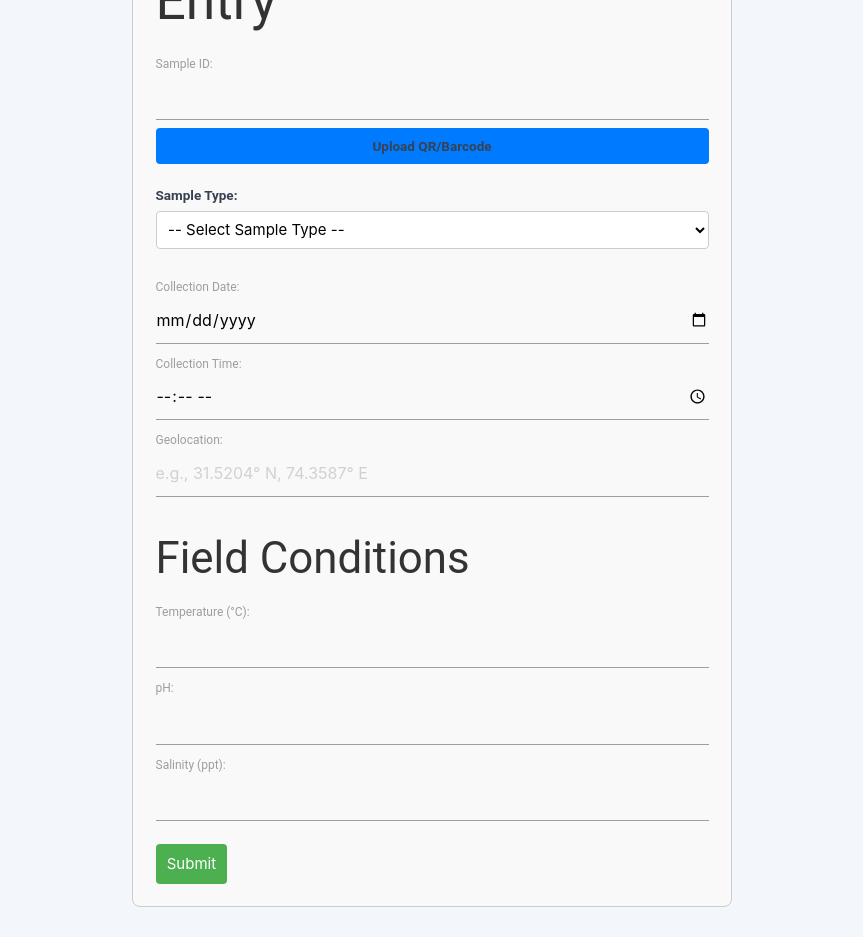
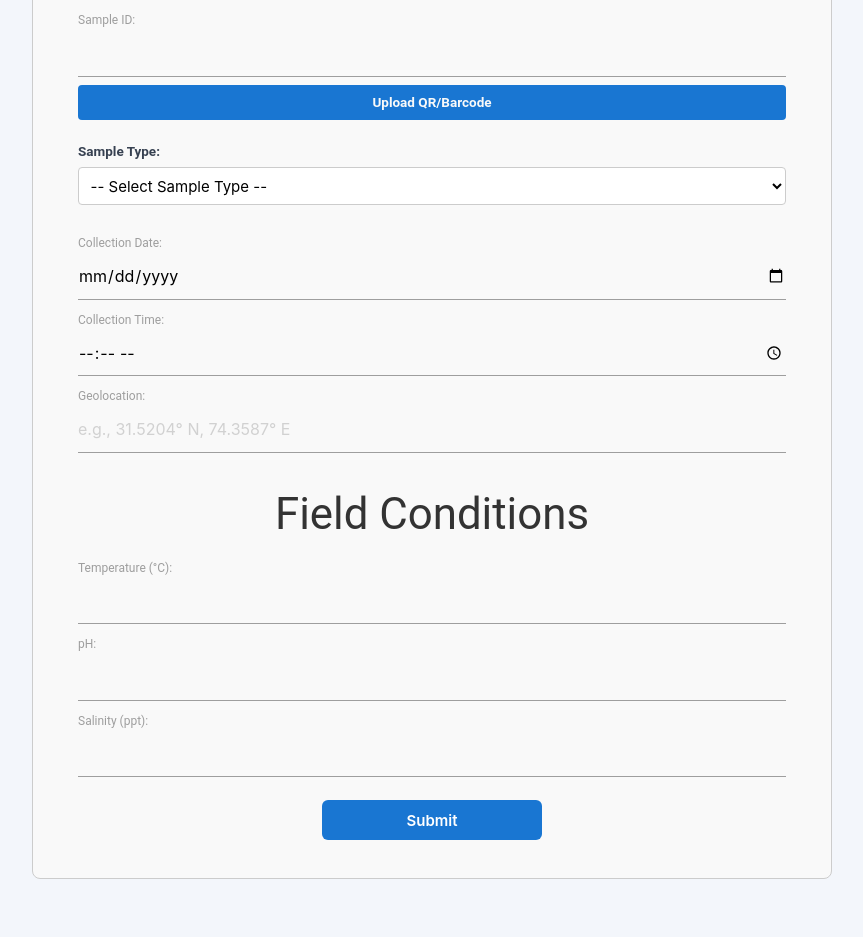
Before and after one commit to Romi-2/Mobile-Bio-Lab-Fullstack, a React (Vite) app in the folder Frontend/Mobile-Bio-Lab/: page /reservation in a window 1280 px wide. Shown: the part 240-1177 px from the top of the page, without its empty margins (208-1071 px from the left). After the commit the page ends 1149 px from the top, so only its background shows below. Built offline with nearby package versions, Linux system fonts and the light colour scheme.

Commit message:
App.tsx, Reservationpage.tsx, reservationservice.ts and reservation.css are updated

```diff
--- a/Frontend/Mobile-Bio-Lab/src/App.tsx
+++ b/Frontend/Mobile-Bio-Lab/src/App.tsx
@@ -20,7 +20,6 @@ import ForgotPasswordPage from "./pages/Forgetpasswordpage";
 import ResetPasswordPage from "./pages/resetpasswordpage";
 import AdminReport from "./components/AdminReport";
 import ReservationPage from "./pages/Reservationpage";
-import SamplePage from "./pages/Samplepage";
 import SampleApprove from "./components/sampleapprove";
 
 
@@ -42,7 +41,6 @@ function AppContent() {
            <Route path="/forgotPassword" element={<ForgotPasswordPage />} />
            <Route path="/reset-password/:token" element={<ResetPasswordPage />} />
            <Route path="/reservation" element={<ReservationPage />} />
-           <Route path="/sample/:reservationId" element={<SamplePage />} />
 
           {/* User dashboard */}
          <Route
--- a/Frontend/Mobile-Bio-Lab/src/pages/Reservationpage.tsx
+++ b/Frontend/Mobile-Bio-Lab/src/pages/Reservationpage.tsx
@@ -108,8 +108,8 @@ const SamplePage: React.FC = () => {
   };
 
   return (
-    <div className="sample-container">
-      <h2>Biological Sample Entry</h2>
+    <div className="Reservation-container">
+      <h2>Slot Reservation</h2>
 
       <form onSubmit={handleSubmit} noValidate>
         {/* Sample ID */}
--- a/Frontend/Mobile-Bio-Lab/src/services/reservationservice.ts
+++ b/Frontend/Mobile-Bio-Lab/src/services/reservationservice.ts
@@ -37,19 +37,14 @@ export const createReservation = async (
 
 // ✅ Get all pending reservations
 export const getPendingReservations = async () => {
-  const token = localStorage.getItem("token");
-  const res = await axios.get(`${API_URL}/pending`, {
-    headers: { Authorization: `Bearer ${token}` },
-  });
-  return res.data.reservations;
+  const response = await axios.get("http://localhost:5000/api/reservations/pending");
+  return response.data;
 };
 
-// ✅ Approve or Reject reservation
 export const updateReservationStatus = async (id: number, action: "approve" | "reject") => {
-  const token = localStorage.getItem("token");
-  await axios.post(
-    `${API_URL}/${action}/${id}`,
-    {},
-    { headers: { Authorization: `Bearer ${token}` } }
+  const response = await axios.put(
+    `http://localhost:5000/api/reservations/${id}`,
+    { status: action }
   );
+  return response.data;
 };
--- a/Frontend/Mobile-Bio-Lab/src/style/Reservation.css
+++ b/Frontend/Mobile-Bio-Lab/src/style/Reservation.css
@@ -1,4 +1,4 @@
-.sample-container {
+.Reservation-container {
   max-width: 600px;
   margin: 2rem auto;
   padding: 1.5rem;
@@ -13,30 +13,22 @@
   flex-direction: column;
 }
 
-/* Remove the problematic global select hiding */
-/* This was causing the dropdown to be hidden */
-/* select {
-  display: none;
-  visibility: hidden;
-  width: 0;
-  height: 0;
-} */
-
-/* Proper styling for the form */
+/* Form layout */
 .sample-form {
   display: flex;
   flex-direction: column;
 }
-
-.sample-form h2 {
+h2 {
   text-align: center;
-  margin-bottom: 1rem;
+  margin-bottom: 1.5rem;
+  color: #2d3e50;
+  font-size: 1.6rem;
 }
 
-/* Ensure all form elements are properly styled and visible */
-.sample-container input,
-.sample-container select,
-.sample-container textarea {
+/* Inputs and selects */
+.Reservation-container input,
+.Reservation-container select,
+.Reservation-container textarea {
   margin-bottom: 0.75rem;
   padding: 0.5rem;
   border-radius: 4px;
@@ -46,8 +38,8 @@
   box-sizing: border-box;
 }
 
-/* Specifically ensure select is visible */
-.sample-container select {
+/* Select specifically */
+.Reservation-container select {
   display: block;
   visibility: visible;
   width: 100%;
@@ -56,21 +48,40 @@
   cursor: pointer;
 }
 
-.sample-container button {
-  padding: 0.75rem;
-  background-color: #4caf50;
+/* Buttons */
+.Reservation-container button {
+  padding: 0.75rem 1.5rem;
+  background-color: #1976d2;
   color: white;
   border: none;
-  border-radius: 4px;
+  border-radius: 6px;
   cursor: pointer;
   font-size: 1rem;
+  font-weight: 600;
   margin-top: 1rem;
+
+  /* Center button */
+  display: block;
+  margin-left: auto;
+  margin-right: auto;
+  transition: all 0.3s ease;
+}
+.scan-btn,
+.scan-btn:link,
+.scan-btn:visited,
+.scan-btn:hover,
+.scan-btn:active,
+.scan-btn:focus {
+  color: #f9f9f9 !important;
+  text-decoration: none; /* remove underline if it's an <a> */
 }
 
-.sample-container button:hover {
-  background-color: #45a049;
+.Reservation-container button:hover {
+  background-color:#239f84;
+  transform: scale(1.05);
 }
 
+/* Error messages */
 .error {
   color: red;
   font-size: 0.875rem;
@@ -78,24 +89,101 @@
   margin-bottom: 0.5rem;
 }
 
+/* QR/Barcode button */
 .scan-btn {
   display: inline-block;
   padding: 0.5rem 1rem;
-  background-color: #007bff;
-  color: white;
+  background-color:#1976d2;
+  color: #f9f9f9;
   border: none;
   border-radius: 4px;
   cursor: pointer;
   text-align: center;
   margin-bottom: 1rem;
+  transition: background 0.3s ease, transform 0.3s ease;
 }
 
 .scan-btn:hover {
-  background-color: #0056b3;
+  background-color:#239f84;
+  transform: translateY(-2px);
 }
 
+/* Subheadings */
 h3 {
+  text-align: center;
   margin-top: 1.5rem;
   margin-bottom: 1rem;
   color: #333;
 }
+
+/* ===========================
+   Responsive Design
+=========================== */
+
+/* Mobile (default < 600px) */
+@media (max-width: 600px) {
+  .Reservation-container {
+    margin: 1rem;
+    padding: 1rem;
+  }
+
+  .sample-form h2 {
+    font-size: 1.4rem;
+  }
+
+  .Reservation-container button {
+    width: 100%;
+  }
+}
+
+/* Tablet (600px - 1024px) */
+@media (min-width: 600px) and (max-width: 1024px) {
+  .Reservation-container {
+    max-width: 90%;
+    padding: 2rem;
+  }
+
+  .sample-form {
+    display: grid;
+    grid-template-columns: 1fr 1fr;
+    gap: 1rem 2rem;
+  }
+
+  .form-group,
+  .sample-form h2,
+  h3,
+  .Reservation-container button {
+    grid-column: span 2;
+  }
+
+  .Reservation-container button {
+    width: 200px;
+    justify-self: center;
+  }
+}
+
+/* Desktop (>= 1024px) */
+@media (min-width: 1024px) {
+  .Reservation-container {
+    max-width: 800px;
+    padding: 2.5rem 3rem;
+  }
+
+  .sample-form {
+    display: grid;
+    grid-template-columns: 1fr 1fr;
+    gap: 1.5rem 2rem;
+  }
+
+  .form-group,
+  .sample-form h2,
+  h3,
+  .Reservation-container button {
+    grid-column: span 2;
+  }
+
+  .Reservation-container button {
+    width: 220px;
+    justify-self: center;
+  }
+}
```
